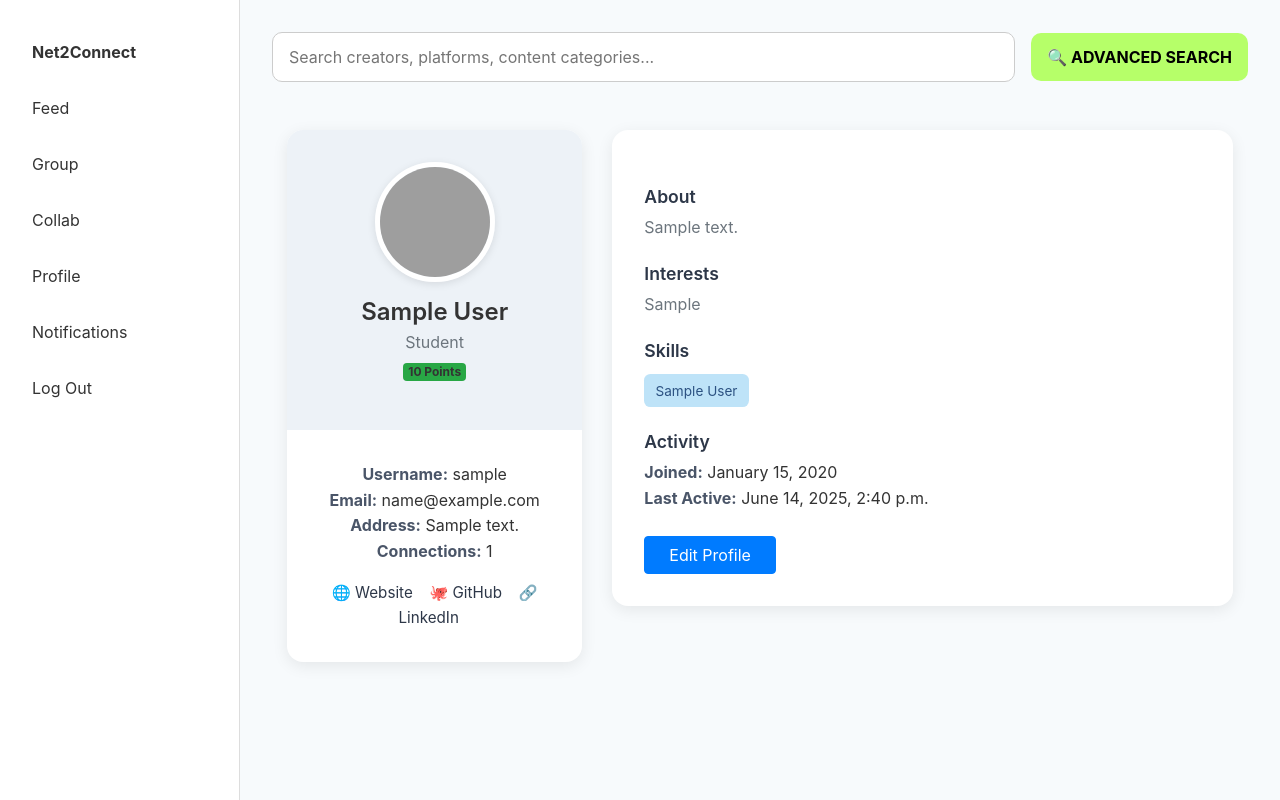
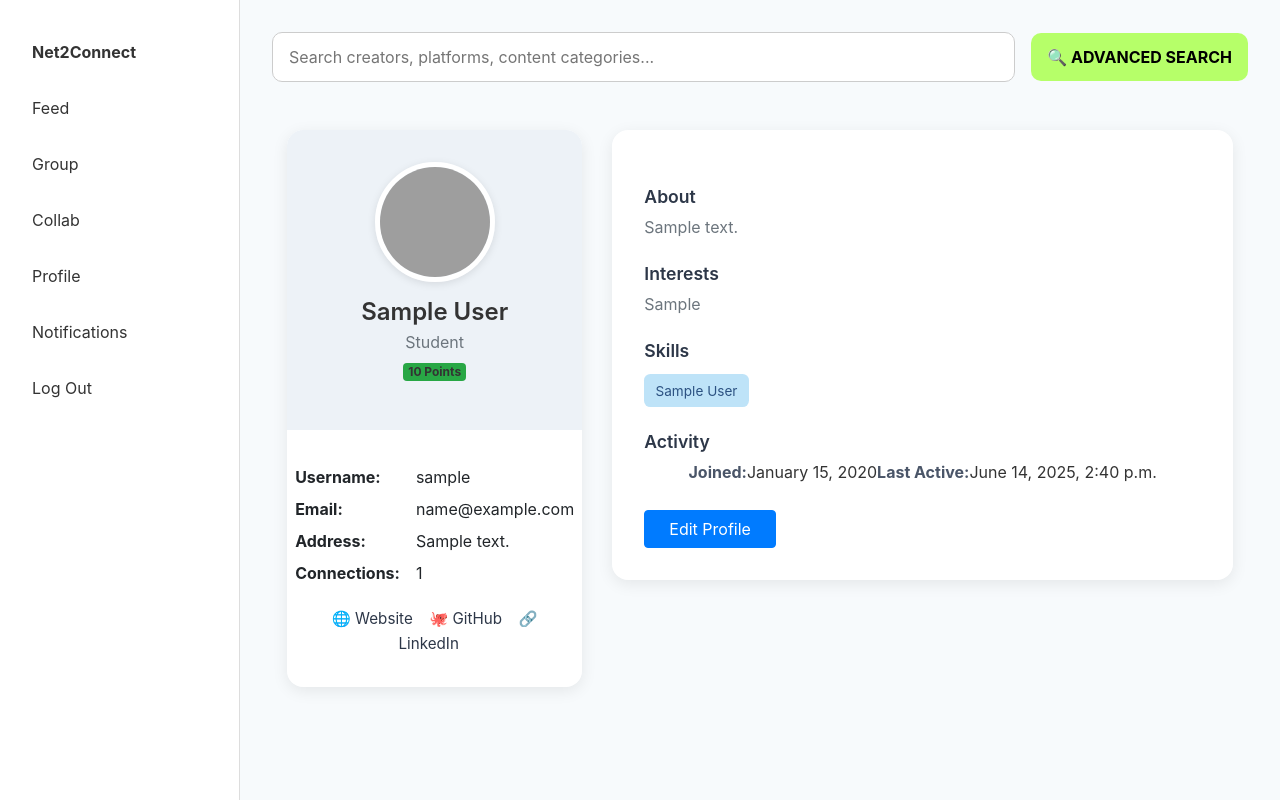
Before and after one commit to primeitclub/syntax-error, a Django app: page /profile/ in a window 1280 px wide. Run offline with Django 5.2, Linux system fonts and the light colour scheme; a user stored in the database is signed in; tables that the repository leaves empty hold one stand-in row (values such as "Sample post"); some web fonts are replaced; grey boxes are pictures that could not be loaded.

Commit message:
User Details Design added in Profile

```diff
--- a/Net2Connect/Accounts/templates/profile.html
+++ b/Net2Connect/Accounts/templates/profile.html
@@ -68,6 +68,19 @@
     .social-links a:hover {
         text-decoration: underline;
     }
+
+    .profile-info{
+        display:flex;
+        align-items:center;
+        justify-content:center;
+    }
+    .profile-info table th,
+    .profile-info table td {
+        padding: 0.2rem 0.5rem;
+        vertical-align: top;
+        text-align: left;
+    }
+
 </style>
 
 <div class="container my-5">
@@ -83,11 +96,28 @@
                 </div>
                 <div class="profile-body text-start">
                     <div class="profile-info">
-                        <strong>Username:</strong> {{ student.username }}<br>
-                        <strong>Email:</strong> {{ student.email }}<br>
-                        <strong>Address:</strong> {{ student.address|default:"N/A" }}<br>
-                        <strong>Connections:</strong> {{ student.number_of_connections }}
+                        <table class="table table-borderless mb-0">
+                            <tbody>
+                                <tr>
+                                    <th class="text-left">Username:</th>
+                                    <td class="text-left">{{ student.username }}</td>
+                                </tr>
+                                <tr>
+                                    <th class="text-left">Email:</th>
+                                    <td class="text-left">{{ student.email }}</td>
+                                </tr>
+                                <tr>
+                                    <th class="text-left">Address:</th>
+                                    <td class="text-left">{{ student.address|default:"N/A" }}</td>
+                                </tr>
+                                <tr>
+                                    <th class="text-left">Connections:</th>
+                                    <td class="text-left">{{ student.number_of_connections }}</td>
+                                </tr>
+                            </tbody>
+                        </table>
                     </div>
+
                     <div class="social-links mt-3">
                         {% if student.website_url %}
                             <a href="{{ student.website_url }}" target="_blank">🌐 Website</a>
```
